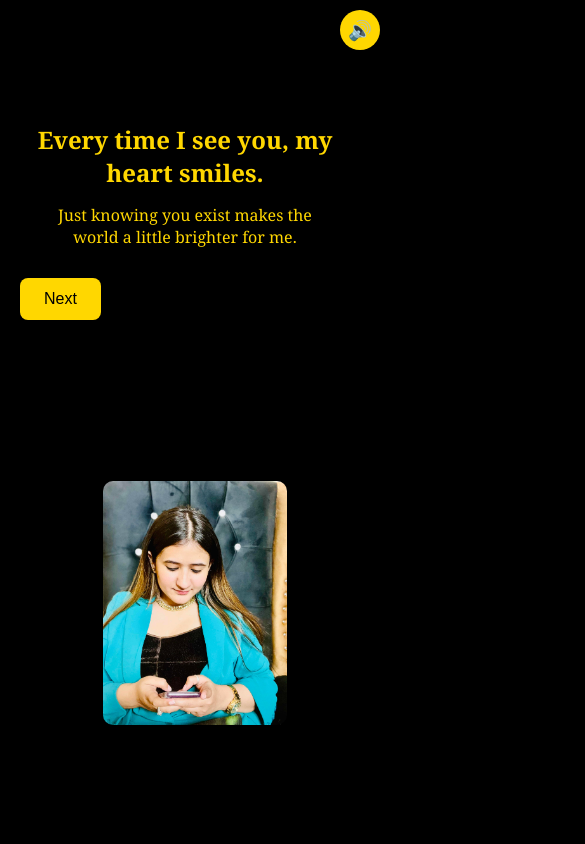
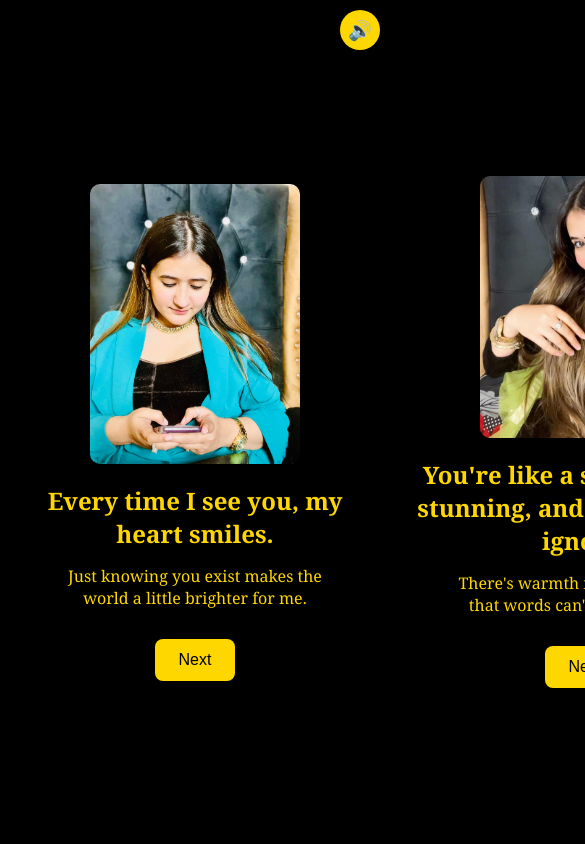
Before and after one commit to nihar-8/tvishaBday, a plain HTML site: page index.html in a window 390 px wide. Both pictures are taken after a click on the button "Open". Shown: the top 844 px of the page, 585 px wide, since content can reach past the window. Drawn offline with Linux system fonts and the light colour scheme.

Commit message:
Update index.html

```diff
--- a/index.html
+++ b/index.html
@@ -17,38 +17,33 @@
         color: gold;
         font-family: "Georgia", serif;
         overflow: hidden;
-        height: 100vh;
       }
 
       .container {
         display: flex;
-        flex-direction: column;
         transition: transform 1s ease-in-out;
-        width: 100vw; /* Ensuring full width */
-        height: 100vh; /* Ensuring full height */
+        width: 700%; /* 7 cards */
+        height: 100vh;
       }
 
       .card {
-        display: flex;
-        flex-direction: row;
-        flex: 0 0 100%;
-        height: 100vh; /* Each card takes full screen height */
+        flex: 0 0 100vw;
+        height: 100vh;
         padding: 30px 20px;
         text-align: center;
         position: relative;
         background-color: rgba(0, 0, 0, 0.9);
+        display: flex;
+        flex-direction: column;
         justify-content: center;
         align-items: center;
       }
 
-      /* Left side - Text */
-      .card .text-section {
-        flex: 1;
-        padding-right: 20px; /* Space between text and image */
-        display: flex;
-        flex-direction: column;
-        justify-content: center;
-        align-items: flex-start;
+      .card img {
+        width: 80%;
+        border-radius: 10px;
+        margin: 20px 0;
+        box-shadow: 0 4px 20px rgba(0, 0, 0, 0.5);
       }
 
       .card h1,
@@ -61,22 +56,6 @@
         font-size: 1.2rem;
         max-width: 80%;
         margin: 0 auto;
-      }
-
-      /* Right side - Image */
-      .card .image-section {
-        flex: 1;
-        display: flex;
-        justify-content: center;
-        align-items: center;
-      }
-
-      .card img {
-        max-width: 80%;
-        max-height: 80%;
-        object-fit: contain;
-        border-radius: 10px;
-        box-shadow: 0 4px 20px rgba(0, 0, 0, 0.5);
       }
 
       .button {
@@ -105,14 +84,10 @@
         z-index: 1000;
       }
 
-      /* Mobile-specific adjustments */
+      /* Mobile adjustments */
       @media (max-width: 768px) {
-        .card {
-          flex-direction: column; /* Stack text and image vertically on small screens */
-        }
-
-        .card .image-section {
-          margin-bottom: 20px;
+        .card img {
+          width: 60%;
         }
 
         .card h1,
@@ -122,6 +97,10 @@
 
         .card p {
           font-size: 1rem;
+        }
+
+        .container {
+          width: 500%; /* Adjusted for 5 cards */
         }
       }
     </style>
@@ -135,73 +114,48 @@
     <div class="container" id="cardContainer">
       <!-- Cover -->
       <div class="card">
-        <div class="text-section">
         <h1>Open with Love & a Smile</h1>
         <p>Because something beautiful is waiting for you inside.</p>
         <button class="button" onclick="nextCard()">Open</button>
       </div>
-        <div class="image-section">
-          <img src="img4.jpg" alt="Cover Image" />
-        </div>
-      </div>
 
       <!-- Card 1 -->
       <div class="card">
-        <div class="text-section">
+        <img src="img4.jpg" alt="Sunlight smile" />
         <h2>Every time I see you, my heart smiles.</h2>
-          <p>
-            Just knowing you exist makes the world a little brighter for me.
-          </p>
+        <p>Just knowing you exist makes the world a little brighter for me.</p>
         <button class="button" onclick="nextCard()">Next</button>
-        </div>
-        <div class="image-section">
-          <img src="img4.jpg" alt="Sunlight smile" />
-        </div>
       </div>
 
       <!-- Card 2 -->
       <div class="card">
-        <div class="text-section">
-          <h2>
-            You're like a sunrise—soft, stunning, and impossible to ignore.
-          </h2>
+        <img src="img5.jpg" alt="Romantic sunrise" />
+        <h2>You're like a sunrise—soft, stunning, and impossible to ignore.</h2>
         <p>There's warmth in your presence that words can't quite capture.</p>
         <button class="button" onclick="nextCard()">Next</button>
-        </div>
-        <div class="image-section">
-          <img src="img5.jpg" alt="Romantic sunrise" />
-        </div>
       </div>
 
       <!-- Card 3 -->
       <div class="card">
-        <div class="text-section">
+        <img src="img3.jpg" alt="Magic sparkles" />
         <h2>You don’t realize how much magic you carry.</h2>
         <p>It's in your laughter, your kindness, your every little moment.</p>
         <button class="button" onclick="nextCard()">Next</button>
       </div>
-        <div class="image-section">
-          <img src="img3.jpg" alt="Magic sparkles" />
-        </div>
-      </div>
 
       <!-- Card 4 -->
       <div class="card">
-        <div class="text-section">
+        <img src="img1.jpg" alt="Cozy comfort" />
         <h2>Even in silence, I feel close to you.</h2>
         <p>
           That’s the kind of comfort you bring—quiet, warm, and full of peace.
         </p>
         <button class="button" onclick="nextCard()">Next</button>
       </div>
-        <div class="image-section">
-          <img src="img1.jpg" alt="Cozy comfort" />
-        </div>
-      </div>
 
       <!-- Final Birthday Card -->
       <div class="card">
-        <div class="text-section">
+        <img src="img2.jpg" alt="Cake and lights" />
         <h2>Happy Birthday, beautiful soul.</h2>
         <p>
           May today be as lovely, vibrant, and unforgettable as you are.<br />You
@@ -209,10 +163,6 @@
           life can give.<br /><br />I’m really lucky to know you.
         </p>
         <button class="button" onclick="closeCard()">Close</button>
-        </div>
-        <div class="image-section">
-          <img src="img2.jpg" alt="Cake and lights" />
-        </div>
       </div>
     </div>
 
@@ -223,22 +173,20 @@
       let isMuted = false;
 
       function nextCard() {
+        // Play music on the first card if it hasn't started yet
         if (cardIndex === 0 && music.paused) {
           music.play().catch(() => {});
         }
         cardIndex++;
-        container.style.transform = `translateY(-${
-          cardIndex * 100
-        }%)`; /* Vertical sliding */
+        container.style.transform = `translateX(-${cardIndex * 100}vw)`;
       }
-
       function closeCard() {
+        // Reset to the cover card and stop music
         cardIndex = 0;
-        container.style.transform = `translateY(0)`; /* Reset to the first card */
+        container.style.transform = `translateX(0)`;
         music.pause();
-        music.currentTime = 0;
+        music.currentTime = 0; // Reset to start
       }
-
       function toggleMusic() {
         isMuted = !isMuted;
         music.muted = isMuted;
```
Lines whose indentation alone changed are shown as unchanged.
